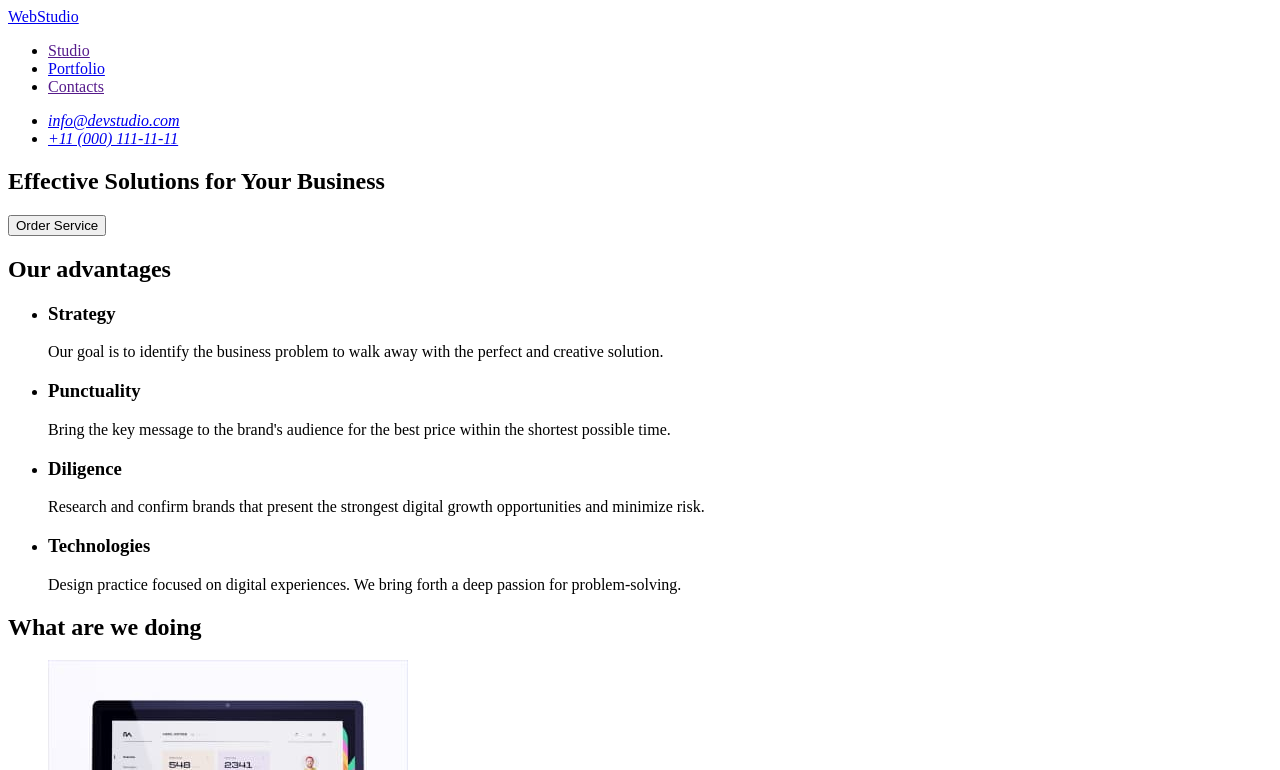
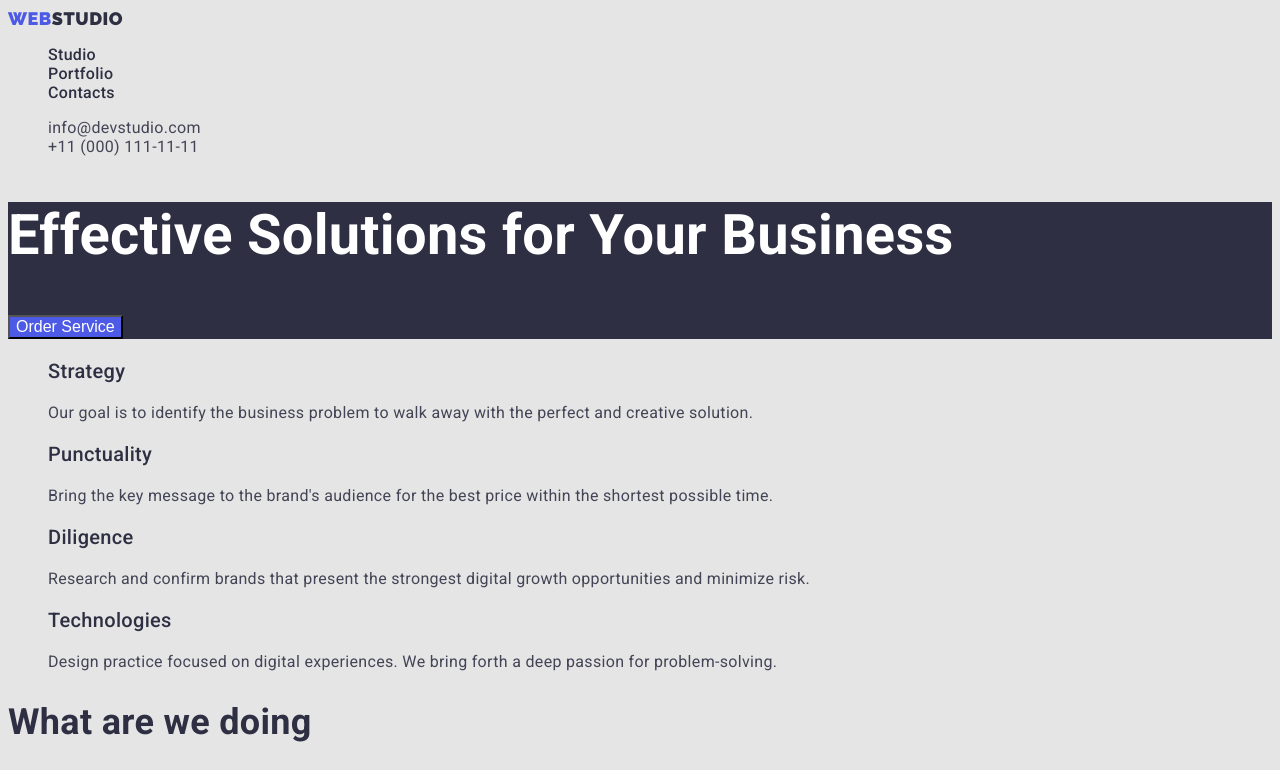
Before and after one commit to LizaMakeeva/goit-markup-hw-02, a plain HTML site: page index.html in a window 1280 px wide. Shown: the top 770 px of the page. Drawn offline with Linux system fonts and the light colour scheme.

Commit message:
Почти закончила css на главной странице, остался ховер

```diff
--- a/css/styles.css
+++ b/css/styles.css
@@ -0,0 +1,139 @@
+/* цвет основного текста+ акцент1 для героя и футера: #2E2F42  --primary-text-color */
+/* цвет в основном параграфов: #434455 --color-of-paraghraphs */
+
+body {
+  font-family: Roboto, sans-serif;
+  letter-spacing: 0.02em;
+  background: #e5e5e5;
+}
+/* Все цвета сайта*/
+:root {
+  --accent-text-color: #2e2f42;
+  --accent-text-color-two: #4d5ae5;
+  --color-of-paraghraphs: #434455;
+  --title-hero-button: #ffffff;
+  --not-white-color: #f4f4fd;
+  --footer-text: #e7e9fc;
+}
+/*Для сброса*/
+.list {
+  list-style: none;
+}
+
+/* Logo*/
+.logo {
+  font-family: Raleway, sans-serif;
+  font-weight: 800;
+  font-size: 18px;
+  line-height: 1, 33;
+  letter-spacing: 0.03em;
+  color: var(--accent-text-color);
+  text-transform: uppercase;
+  text-decoration: none;
+}
+.logo-color {
+  color: var(--accent-text-color-two);
+}
+.logo-footer {
+  text-transform: uppercase;
+  font-family: Raleway, sans-serif;
+  font-weight: 800;
+  font-size: 18px;
+  line-height: 1, 33;
+  letter-spacing: 0.03em;
+  text-decoration: none;
+  color: var(--not-white-color);
+}
+/* Header*/
+.link-navigation {
+  text-decoration: none;
+  font-weight: 500;
+  font-size: 16px;
+  line-height: 1, 5;
+  color: var(--accent-text-color);
+}
+.nav-adress {
+  text-decoration: none;
+  font-weight: 400;
+  font-size: 16px;
+  line-height: 1, 5;
+  color: var(--color-of-paraghraphs);
+  font-style: normal;
+}
+/*Секция герой*/
+.hero-section {
+  background-color: var(--accent-text-color);
+}
+.title-hero {
+  font-weight: 700;
+  font-size: 56px;
+  line-height: 1, 07;
+  color: var(--title-hero-button);
+}
+.button-hero {
+  background-color: var(--accent-text-color-two);
+  color: var(--title-hero-button);
+  font-weight: 500;
+  font-size: 16px;
+  line-height: 1, 5;
+}
+/* Секция our advantages*/
+
+.hidden-header {
+  display: none;
+}
+.title-our-advantages {
+  color: var(--accent-text-color);
+  font-weight: 500;
+  font-size: 20px;
+  line-height: 1, 2;
+}
+.text-our-advantages {
+  color: var(--color-of-paraghraphs);
+  font-weight: 400;
+  font-size: 16px;
+  line-height: 1, 5;
+}
+
+/*Секция What are we doing*/
+.title-our-services {
+  color: var(--accent-text-color);
+  font-weight: 700;
+  font-size: 36px;
+  line-height: 1, 11;
+}
+/*Секция Our Team*/
+.section-our-team {
+  background-color: var(--not-white-color);
+}
+.title-section-our-team {
+  color: var(--accent-text-color);
+  font-weight: 700;
+  font-size: 36px;
+  line-height: 1, 11;
+}
+.images-our-team {
+  background-color: var(--title-hero-button);
+}
+.names-of-our-team {
+  color: var(--accent-text-color);
+  font-weight: 500;
+  font-size: 20px;
+  line-height: 1, 2;
+}
+.proffesionals-of-our-team {
+  color: var(--color-of-paraghraphs);
+  font-weight: 400;
+  font-size: 16px;
+  line-height: 24px;
+}
+/*Футер*/
+.footer {
+  background-color: var(--accent-text-color);
+}
+.text-footer {
+  font-weight: 400;
+  font-size: 16px;
+  line-height: 1, 5;
+  color: var(--footer-text);
+}
--- a/index.html
+++ b/index.html
@@ -5,62 +5,80 @@
     <meta http-equiv="X-UA-Compatible" content="IE=edge" />
     <meta name="viewport" content="width=device-width, initial-scale=1.0" />
     <title>WebStudio</title>
+    <link rel="preconnect" href="https://fonts.googleapis.com" />
+    <link rel="preconnect" href="https://fonts.gstatic.com" crossorigin />
+    <link
+      href="https://fonts.googleapis.com/css2?family=Raleway:wght@900&family=Roboto:wght@400;500;700;900&display=swap"
+      rel="stylesheet"
+    />
     <link rel="stylesheet" href="./css/styles.css" />
   </head>
   <body>
     <header>
       <nav>
-        <a href="./index.html"> WebStudio </a>
+        <a href="./index.html" class="logo">
+          <span class="logo-color"> Web</span>Studio
+        </a>
         <ul>
-          <li><a href="">Studio</a></li>
-          <li><a href="./portfolio.html">Portfolio</a></li>
-          <li><a href="">Contacts</a></li>
+          <li class="list"><a href="" class="link-navigation">Studio</a></li>
+          <li class="list">
+            <a href="./portfolio.html" class="link-navigation">Portfolio</a>
+          </li>
+          <li class="list"><a href="" class="link-navigation">Contacts</a></li>
         </ul>
       </nav>
 
       <address>
         <ul>
-          <li><a href="mailto:info@devstudio.com">info@devstudio.com</a></li>
-          <li><a href="tel:+110001111111">+11 (000) 111-11-11</a></li>
+          <li class="list">
+            <a href="mailto:info@devstudio.com" class="nav-adress"
+              >info@devstudio.com</a
+            >
+          </li>
+          <li class="list">
+            <a href="tel:+110001111111" class="nav-adress"
+              >+11 (000) 111-11-11</a
+            >
+          </li>
         </ul>
       </address>
     </header>
     <main>
-      <section>
-        <h1>Effective Solutions for Your Business</h1>
-        <button type="button">Order Service</button>
+      <section class="hero-section">
+        <h1 class="title-hero">Effective Solutions for Your Business</h1>
+        <button type="button" class="button-hero">Order Service</button>
       </section>
 
       <section>
-        <h2>Our advantages</h2>
+        <h2 class="hidden-header">Our advantages</h2>
         <ul>
-          <li>
-            <h3>Strategy</h3>
-            <p>
+          <li class="list">
+            <h3 class="title-our-advantages">Strategy</h3>
+            <p class="text-our-advantages">
               Our goal is to identify the business problem to walk away with the
               perfect and creative solution.
             </p>
           </li>
 
-          <li>
-            <h3>Punctuality</h3>
-            <p>
+          <li class="list">
+            <h3 class="title-our-advantages">Punctuality</h3>
+            <p class="text-our-advantages">
               Bring the key message to the brand's audience for the best price
               within the shortest possible time.
             </p>
           </li>
 
-          <li>
-            <h3>Diligence</h3>
-            <p>
+          <li class="list">
+            <h3 class="title-our-advantages">Diligence</h3>
+            <p class="text-our-advantages">
               Research and confirm brands that present the strongest digital
               growth opportunities and minimize risk.
             </p>
           </li>
 
-          <li>
-            <h3>Technologies</h3>
-            <p>
+          <li class="list">
+            <h3 class="title-our-advantages">Technologies</h3>
+            <p class="text-our-advantages">
               Design practice focused on digital experiences. We bring forth a
               deep passion for problem-solving.
             </p>
@@ -69,49 +87,51 @@
       </section>
 
       <section>
-        <h2>What are we doing</h2>
+        <h2 class="title-our-services">What are we doing</h2>
         <ul>
-          <li>
+          <li class="list">
             <img src="./images/img1.jpg" alt="analytics" width="360" />
           </li>
-          <li>
+          <li class="list">
             <img src="./images/img2.jpg" alt="messangers" width="360" />
           </li>
-          <li>
+          <li class="list">
             <img src="./images/img3.jpg" alt="application" width="360" />
           </li>
         </ul>
       </section>
 
-      <section>
-        <h2>Our Team</h2>
+      <section class="section-our-team">
+        <h2 class="title-section-our-team">Our Team</h2>
         <ul>
-          <li>
+          <li class="images-our-team list">
             <img src="./images/img4.jpg" alt="Mark Guerrero" width="264" />
-            <h3>Mark Guerrero</h3>
-            <p>Product Designer</p>
+            <h3 class="names-of-our-team">Mark Guerrero</h3>
+            <p class="proffesionals-of-our-team">Product Designer</p>
           </li>
-          <li>
+          <li class="images-our-team list">
             <img src="./images/img5.jpg" alt="Tom Ford" width="264" />
-            <h3>Tom Ford</h3>
-            <p>Frontend Developer</p>
+            <h3 class="names-of-our-team">Tom Ford</h3>
+            <p class="proffesionals-of-our-team">Frontend Developer</p>
           </li>
-          <li>
+          <li class="images-our-team list">
             <img src="./images/img6.jpg" alt="Camila Garcia" width="264" />
-            <h3>Camila Garcia</h3>
-            <p>Marketing</p>
+            <h3 class="names-of-our-team">Camila Garcia</h3>
+            <p class="proffesionals-of-our-team">Marketing</p>
           </li>
-          <li>
+          <li class="images-our-team list">
             <img src="./images/img7.jpg" alt="Daniel Wilson" width="264" />
-            <h3>Daniel Wilson</h3>
-            <p>UI Designer</p>
+            <h3 class="names-of-our-team">Daniel Wilson</h3>
+            <p class="proffesionals-of-our-team">UI Designer</p>
           </li>
         </ul>
       </section>
     </main>
-    <footer>
-      <a href="./index.html"> WebStudio </a>
-      <p>
+    <footer class="footer">
+      <a href="./index.html" class="logo-footer">
+        <span class="logo-color"> Web</span>Studio
+      </a>
+      <p class="text-footer">
         Increase the flow of customers and sales for your business with digital
         marketing & growth solutions.
       </p>
```
Also changed, not shown: portfolio.html (+30 -9 lines), 1 other file.
